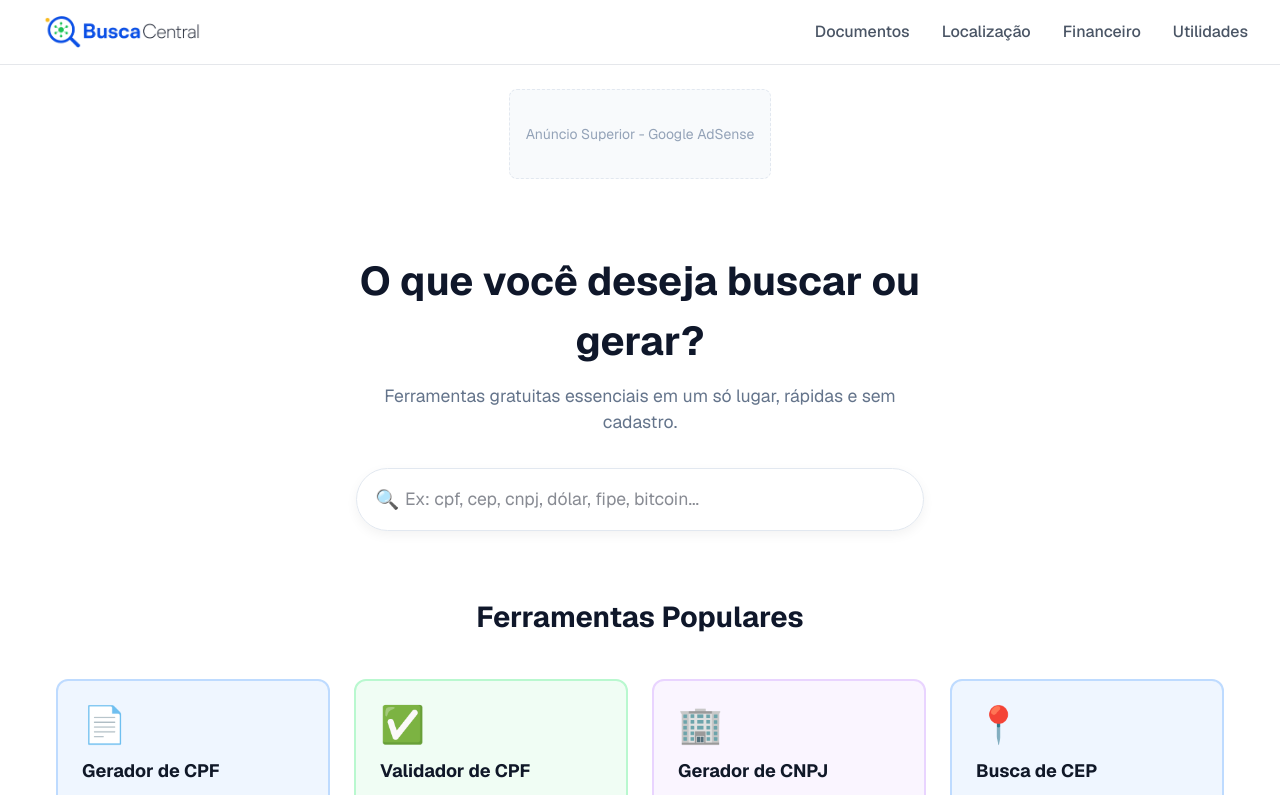
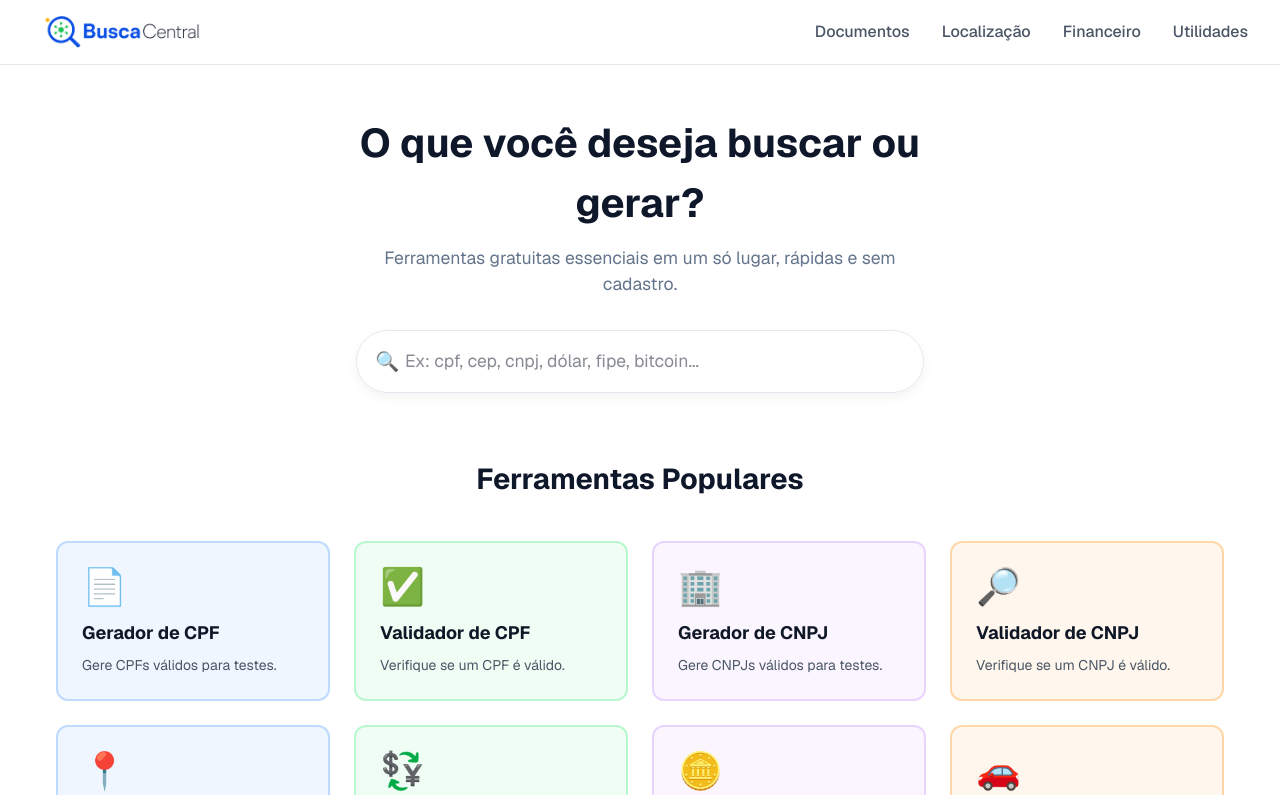
Before and after one commit to buscacentral/buscacentral, a Next.js app: page / in a window 1280 px wide. Shown: the top 795 px of the page. Built offline with nearby package versions, Linux system fonts and the light colour scheme.

Commit message:
fix: esconde placeholders AdSense e adiciona Validador de CNPJ a home

```diff
--- a/src/app/page.tsx
+++ b/src/app/page.tsx
@@ -6,6 +6,7 @@ const mainTools = [
   { title: 'Gerador de CPF', description: 'Gere CPFs válidos para testes.', href: '/documentos/gerador-cpf', icon: '📄', color: 'blue' as const },
   { title: 'Validador de CPF', description: 'Verifique se um CPF é válido.', href: '/documentos/validador-cpf', icon: '✅', color: 'green' as const },
   { title: 'Gerador de CNPJ', description: 'Gere CNPJs válidos para testes.', href: '/documentos/gerador-cnpj', icon: '🏢', color: 'purple' as const },
+  { title: 'Validador de CNPJ', description: 'Verifique se um CNPJ é válido.', href: '/documentos/validador-cnpj', icon: '🔎', color: 'orange' as const },
   { title: 'Busca de CEP', description: 'Consulte endereços por CEP.', href: '/localizacao/busca-cep', icon: '📍', color: 'blue' as const },
   { title: 'Cotação de Moedas', description: 'USD, EUR, GBP, BTC em tempo real.', href: '/financeiro/cotacao', icon: '💱', color: 'green' as const },
   { title: 'Criptomoedas', description: 'Top 10 crypto com variação 24h.', href: '/financeiro/criptomoedas', icon: '🪙', color: 'purple' as const },
--- a/src/components/AdPlaceholder.tsx
+++ b/src/components/AdPlaceholder.tsx
@@ -5,31 +5,15 @@ interface AdPlaceholderProps {
 }
 
 export default function AdPlaceholder({ position = 'middle' }: AdPlaceholderProps) {
-  const labels = {
-    top: 'Anúncio Superior - Google AdSense',
-    middle: 'Anúncio - Google AdSense',
-    bottom: 'Anúncio Inferior - Google AdSense',
-  };
-
   return (
     <div
+      data-ad-position={position}
       style={{
         maxWidth: '1200px',
         margin: position === 'middle' ? '2rem auto' : '1.5rem auto',
         padding: '1rem',
-        background: '#f8fafc',
-        border: '1px dashed #e2e8f0',
-        borderRadius: '8px',
-        textAlign: 'center',
-        color: '#94a3b8',
-        fontSize: '0.875rem',
-        minHeight: position === 'middle' ? '100px' : '90px',
-        display: 'flex',
-        alignItems: 'center',
-        justifyContent: 'center',
+        display: 'none',
       }}
-    >
-      {labels[position]}
-    </div>
+    />
   );
 }
```
